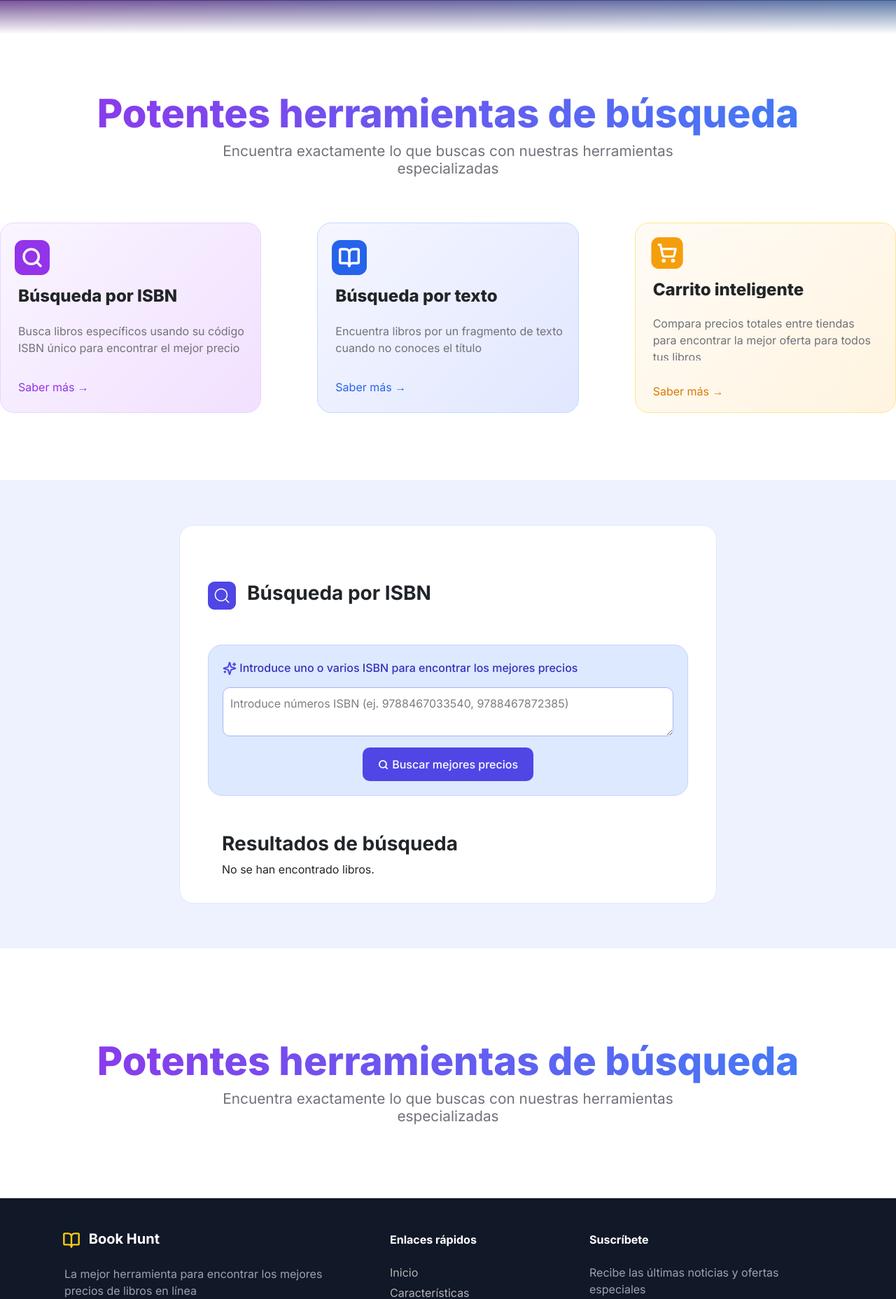
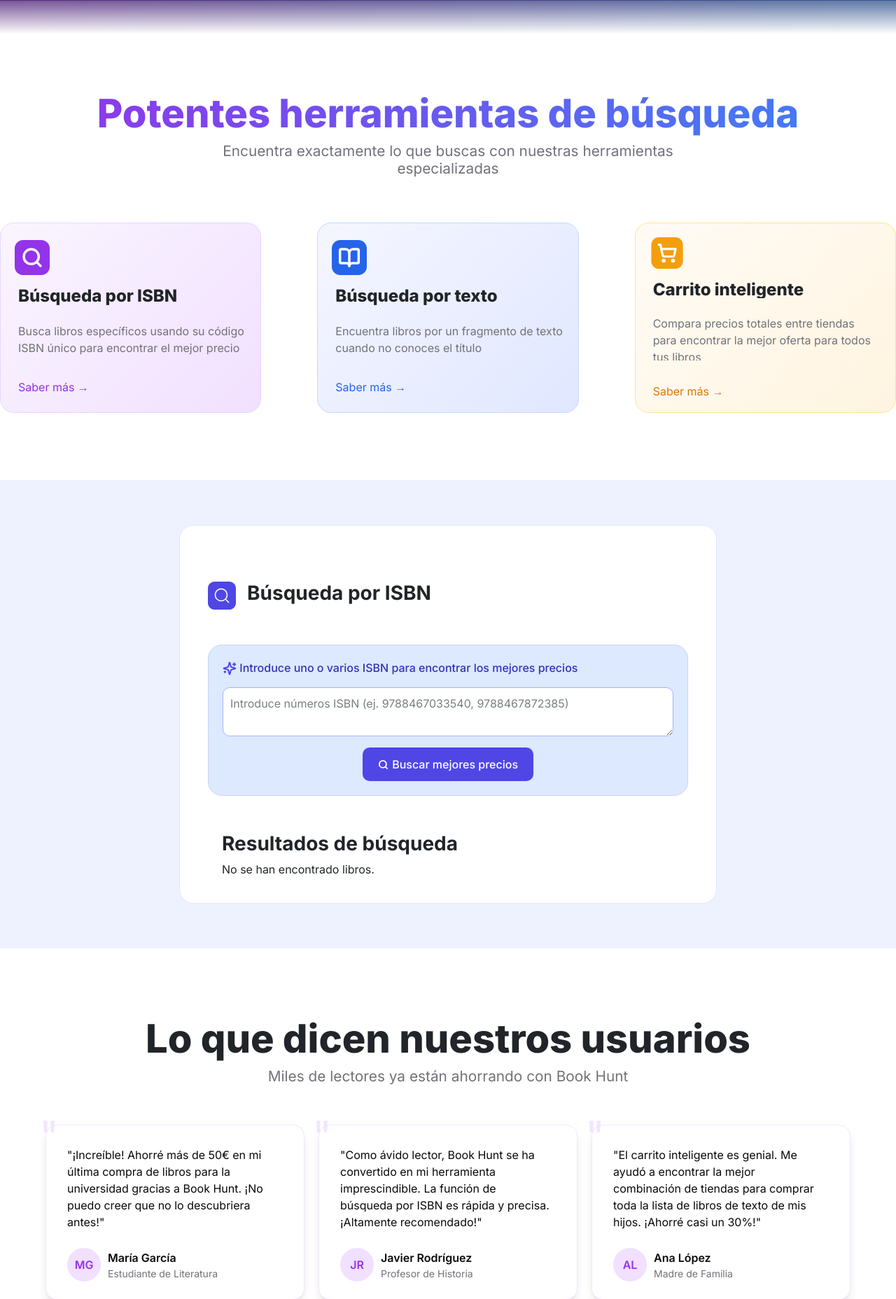
Before and after one commit to UFV-INGINF/BookHunt, a Flask app: page / in a window 1280 px wide. Shown: the part 639-2495 px from the top of the page at 70% size. Run offline with Flask 3, Linux system fonts and the light colour scheme; some libraries are stand-ins or nearby versions.

Commit message:
Testimonios

```diff
--- a/app/static/css/styles.css
+++ b/app/static/css/styles.css
@@ -25,6 +25,7 @@ html {
 	font-weight: 700;
 	text-decoration: none;
 	cursor: text;
+	cursor: pointer;
 }
 
 .navbar-brand:hover {
@@ -140,7 +141,7 @@ html {
 	padding-bottom: 1em;
 }
 
-.header button {
+.header-button {
 	overflow-x: visible;
 	display: flex;
 	flex-direction: row;
@@ -155,10 +156,12 @@ html {
 	border-color: transparent;
 	border-radius: 15px;
 	transition: 0.5s all;
+	user-select: none;
+	cursor: pointer;
 }
 
-.header button:hover {
-	background-color: #e3ba18;
+.header-button:hover {
+	background-color: #eab308;
 }
 
 
@@ -446,6 +449,115 @@ html {
 	text-transform: capitalize;
 }
 
+.testimonials {
+	padding-top: 6em;
+	padding-bottom: 6em;
+	width: 100vw;
+	display: flex;
+	flex-direction: column;
+	text-align: center;
+}
+
+.testimonials .testimonials-info {
+	padding-bottom: 3em;
+	width: 100vw;
+	display: flex;
+	flex-direction: column;
+	background: white;
+	text-align: center;
+}
+
+.testimonials .testimonials-info h3 {
+	font-size: 3.5em;
+	font-weight: 800;
+	background-clip: text;
+	font font-family: 'Inter', 'Poppins', sans-serif;
+}
+
+.testimonials-info h5 {
+	color: #71717A;
+	font-size: 1.3em;
+	font-weight: 400;
+}
+
+.testimonials-container {
+	display: flex;
+	justify-content: center;
+	gap: 20px;
+	flex-wrap: wrap;
+	overflow: visible;
+}
+
+.testimonial-card {
+	width: 370px  !important;
+	height: 250px  !important;
+	background: white;
+	border-radius: 16px;
+	box-shadow:
+		0px 4px 6px -4px rgba(0, 0, 0, 0.1),
+		0px 10px 15px -3px rgba(0, 0, 0, 0.1);
+	padding: 20px;
+	width: 300px;
+	text-align: left;
+	position: relative;
+	border: 1px solid #f3e7ff;
+	overflow: visible;
+}
+
+.testimonial-card::before {
+	content: '"';
+	font-size: 60px;
+	color: #e1c6ff75;
+	position: absolute;
+	top: -30px;
+	left: -10px;
+}
+
+.testimonial-text {
+	margin-top: 10px;
+	margin-left: 10px;
+	width: 300px;
+	font-size: 16px;
+	font-weight: 400;
+	color: #09090B;
+}
+
+.testimonial-author {
+	display: flex;
+	align-items: center;
+	gap: 10px;
+	margin-top: 25px;
+	margin-left: 10px
+}
+
+.author-avatar {
+	width: 48px;
+	height: 48px;
+	border-radius: 50%;
+	background: #F1E0FF;
+	color: #9333EA;
+	font-weight: 600;
+	display: flex;
+	align-items: center;
+	justify-content: center;
+	font-size: 16px;
+}
+
+.author-info {
+	display: flex;
+	flex-direction: column;
+}
+
+.author-name {
+	font-weight: 600;
+	font-size: 16px;
+	color: #09090B;
+}
+
+.author-role {
+	font-size: 14px;
+	color: #71717A;
+}
 
 .footer {
 	height: 33vh;
--- a/app/templates/index.html
+++ b/app/templates/index.html
@@ -69,7 +69,15 @@
                     segundos
                     <br />y ahorra dinero en tus compras
                 </h3>
-                <button>
+                <a
+                    href="#buscador"
+                    style="
+                        text-decoration: none;
+                        color: inherit;
+                        display: block;
+                    "
+                >
+                    <div class="header-button">
                         <svg
                             width="16"
                             height="16"
@@ -92,9 +100,10 @@
                                 </clipPath>
                             </defs>
                         </svg>
-                    <i class="fa-solid fa-bolt"></i>&nbsp &nbsp &nbsp ¡Empieza a
-                    Ahorrar!
-                </button>
+                        <i class="fa-solid fa-bolt"></i>&nbsp &nbsp &nbsp
+                        ¡Empieza a Ahorrar!
+                    </div>
+                </a>
             </div>
         </main>
         <section class="info" id="servicios">
@@ -218,7 +227,7 @@
                 </div>
             </div>
         </section>
-        <section class="buscador-libros">
+        <section class="buscador-libros" id="buscador">
             <div class="contenedor-texto-buscador">
                 <div class="contenedor-titulo">
                     <svg
@@ -375,15 +384,75 @@
             </div>
         </section>
 
-        <section class="info">
-            <div class="header-info">
-                <h3>Potentes herramientas de búsqueda</h3>
-                <h5>
-                    Encuentra exactamente lo que buscas con nuestras
-                    herramientas <br />
-                    especializadas
-                </h5>
+        <section class="testimonials" id="testimonios">
+            <div class="testimonials-info">
+                <h3>Lo que dicen nuestros usuarios</h3>
+                <h5>Miles de lectores ya están ahorrando con Book Hunt</h5>
             </div>
+
+            <div class="testimonials-container">
+                <!-- Testimonio 1 -->
+                <div class="testimonial-card">
+                    <p class="testimonial-text">
+                        "¡Increíble! Ahorré más de 50€ en mi última compra de
+                        libros para la universidad gracias a Book Hunt. ¡No
+                        puedo creer que no lo descubriera antes!"
+                    </p>
+                    <div class="testimonial-author">
+                        <div class="author-avatar">MG</div>
+                        <div class="author-info">
+                            <span class="author-name">María García</span>
+                            <span class="author-role"
+                                >Estudiante de Literatura</span
+                            >
+                        </div>
+                    </div>
+                </div>
+
+                <!-- Testimonio 2 -->
+                <div class="testimonial-card">
+                    <p class="testimonial-text">
+                        "Como ávido lector, Book Hunt se ha convertido en mi
+                        herramienta imprescindible. La función de búsqueda por
+                        ISBN es rápida y precisa. ¡Altamente recomendado!"
+                    </p>
+                    <div class="testimonial-author">
+                        <div class="author-avatar">JR</div>
+                        <div class="author-info">
+                            <span class="author-name">Javier Rodríguez</span>
+                            <span class="author-role"
+                                >Profesor de Historia</span
+                            >
+                        </div>
+                    </div>
+                </div>
+
+                <!-- Testimonio 3 -->
+                <div class="testimonial-card">
+                    <p class="testimonial-text">
+                        "El carrito inteligente es genial. Me ayudó a encontrar
+                        la mejor combinación de tiendas para comprar toda la
+                        lista de libros de texto de mis hijos. ¡Ahorré casi un
+                        30%!"
+                    </p>
+                    <div class="testimonial-author">
+                        <div class="author-avatar">AL</div>
+                        <div class="author-info">
+                            <span class="author-name">Ana López</span>
+                            <span class="author-role">Madre de Familia</span>
+                        </div>
+                    </div>
+                </div>
+            </div>
+        </section>
+
+        <section class="hero">
+            <h1>¡Empieza a ahorrar en tus libros hoy mismo!</h1>
+            <p>
+                Únete a miles de lectores inteligentes que ya están ahorrando
+                dinero en sus compras de libros
+            </p>
+            <a href="#" class="cta-button">⚡ ¡Comienza gratis!</a>
         </section>
 
         <footer class="footer">
@@ -419,7 +488,7 @@
                         <p class="text-gray text-with-padding">
                             La mejor herramienta para encontrar los mejores
                             <br />
-                            precios de libros en línea
+                            precios de libros en línea.
                         </p>
                     </div>
 
@@ -428,18 +497,18 @@
                         <h5 class="text-white">Enlaces rápidos</h5>
                         <div class="footer-links text-gray">
                             <a href="#">Inicio</a>
-                            <a href="#">Características</a>
-                            <a href="#">Testimonios</a>
-                            <a href="#">Contacto</a>
+                            <a href="#servicios">Características</a>
+                            <a href="#testimonios">Testimonios</a>
+                            <a href="#suscripcion">Contacto</a>
                         </div>
                     </div>
 
                     <!-- Columna 3: Suscripción -->
-                    <div class="col-md-4">
+                    <div class="col-md-4" id="suscripcion">
                         <h5 class="text-white">Suscríbete</h5>
                         <p class="text-gray">
                             Recibe las últimas noticias y ofertas <br />
-                            especiales
+                            especiales.
                         </p>
                         <div class="footer-subscribe d-flex">
                             <input type="email" placeholder="Tu email" />
```
Lines whose indentation alone changed are shown as unchanged.
